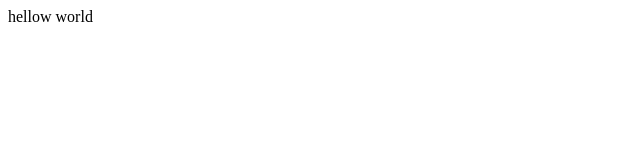
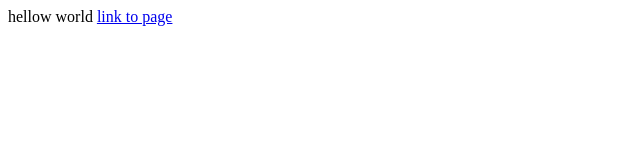
Before and after one commit to ricky-dcs/test, a plain HTML site: page index.html in a window 1280 px wide. Shown: the whole page, without its empty margins (0-640 px from the left). Drawn offline with Linux system fonts and the light colour scheme.

Commit message:
add page link

```diff
--- a/index.html
+++ b/index.html
@@ -4,5 +4,7 @@
     <meta charset="UTF-8">
     <title>Hello World</title>
 </head>
-<body>hellow world</body>
+<body>hellow world
+<a href="./page">link to page</a>
+</body>
 </html>
```
